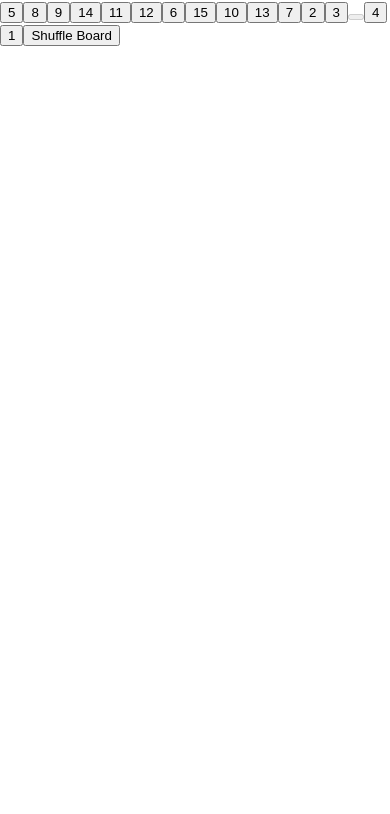
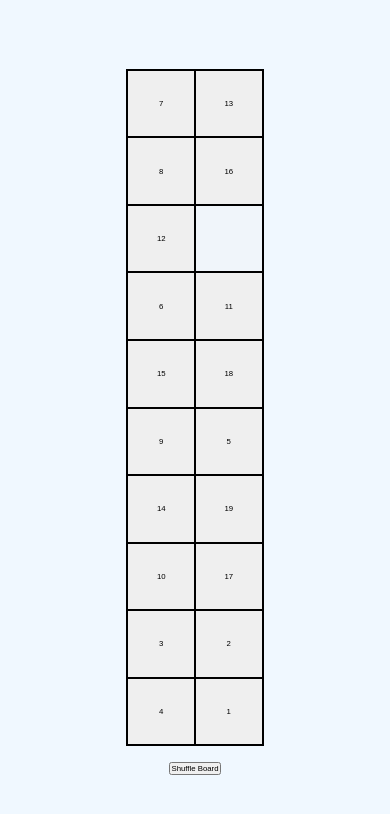
Before and after one commit to Balthazark/n-puzzle, a Gatsby site: page / in a window 390 px wide. Built offline with nearby package versions, Linux system fonts and the light colour scheme; Gatsby itself is replaced by a stand-in of ours.

Commit message:
GH-8: Inital css for responsive design

```diff
--- a/src/components/Board.tsx
+++ b/src/components/Board.tsx
@@ -8,18 +8,45 @@ type BoardProps = {
   columns: number;
 };
 
-const BoardContainer = styled.section``;
+const BoardWrapper = styled.section`
+  background-color: aliceblue;
+  display: flex;
+  flex-direction: column;
+  align-items: center;
+  justify-content: center;
+  width: 100dvw;
+  height: 100dvh;
+  gap: 1em;
+`;
 
-const WinMessage = styled.p``;
+const BoardContainer = styled.section<BoardProps>`
+  display: grid;
+  grid-template-columns: repeat(${(props) => props.columns}, 1fr);
+  place-self: center;
+  width: ${(props) =>
+    props.columns / props.rows <= 1
+      ? `min(80vw, calc(80vh * ${props.columns / props.rows}))`
+      : `min(80vh * ${props.columns / props.rows}, 80vw)`};
 
-const ShuffleButton = styled.button``;
+  border: 1px solid black;
+  aspect-ratio: ${(props) => props.columns / props.rows};
+`;
+
+const WinMessage = styled.p`
+  font-size: 2vmin;
+`;
+
+const ShuffleButton = styled.button`
+  font-size: 2vmin;
+`;
 
 const Board = ({ rows, columns }: BoardProps) => {
   const { board, handleMoveTiles, handleShuffleBoard, isBoardSolved } =
     useBoard(rows, columns);
 
   return (
-    <BoardContainer aria-live="polite">
+    <BoardWrapper>
+      <BoardContainer aria-live="polite" columns={columns} rows={rows}>
         {board.grid.map((row, rowIndex) =>
           row.map((tile, columnIndex) => (
             <Tile
@@ -32,11 +59,14 @@ const Board = ({ rows, columns }: BoardProps) => {
             />
           )),
         )}
+      </BoardContainer>
       {isBoardSolved && (
-        <WinMessage aria-live="polite">Board Solved!🥳🎉</WinMessage>
+        <WinMessage aria-live="polite">
+          Board Solved!🥳🎉<br></br>Shuffle the board to play again!
+        </WinMessage>
       )}
       <ShuffleButton onClick={handleShuffleBoard}>Shuffle Board</ShuffleButton>
-    </BoardContainer>
+    </BoardWrapper>
   );
 };
 
--- a/src/components/Tile.tsx
+++ b/src/components/Tile.tsx
@@ -7,11 +7,19 @@ type TileProps = {
   onClick: React.MouseEventHandler<HTMLButtonElement>;
 };
 
-const StyledTile = styled.button``;
+type StyledTileProps = Pick<TileProps, "isEmpty">;
+
+const StyledTile = styled.button<StyledTileProps>`
+  aspect-ratio: 1;
+  font-size: 2vmin;
+  border-radius: 0;
+  box-shadow: none;
+  border: 1px solid black;
+`;
 
 const Tile = ({ value, isEmpty, onClick }: TileProps) => {
   return (
-    <StyledTile onClick={onClick} disabled={isEmpty}>
+    <StyledTile onClick={onClick} disabled={isEmpty} isEmpty={isEmpty}>
       {!isEmpty ? value : ""}
     </StyledTile>
   );
--- a/src/config.ts
+++ b/src/config.ts
@@ -1,2 +1,2 @@
-export const ROWS = 4;
-export const COLUMNS = 4;
+export const ROWS = 10;
+export const COLUMNS = 2;
--- a/src/styles/GlobalStyle.ts
+++ b/src/styles/GlobalStyle.ts
@@ -7,5 +7,14 @@ export const GlobalStyle = createGlobalStyle`
     align-items: center;
     font-family: "Open Sans", sans-serif;
     margin: 0;
+    padding: 0;
+  }
+  p {
+    margin: 0;
+    padding: 0;
+  }
+  button {
+    margin: 0;
+    padding: 0;
   }
   `;
```
Also changed, not shown: src/styles/Breakpoints.ts (added, +23 -0 lines). Lines whose indentation alone changed are shown as unchanged.
